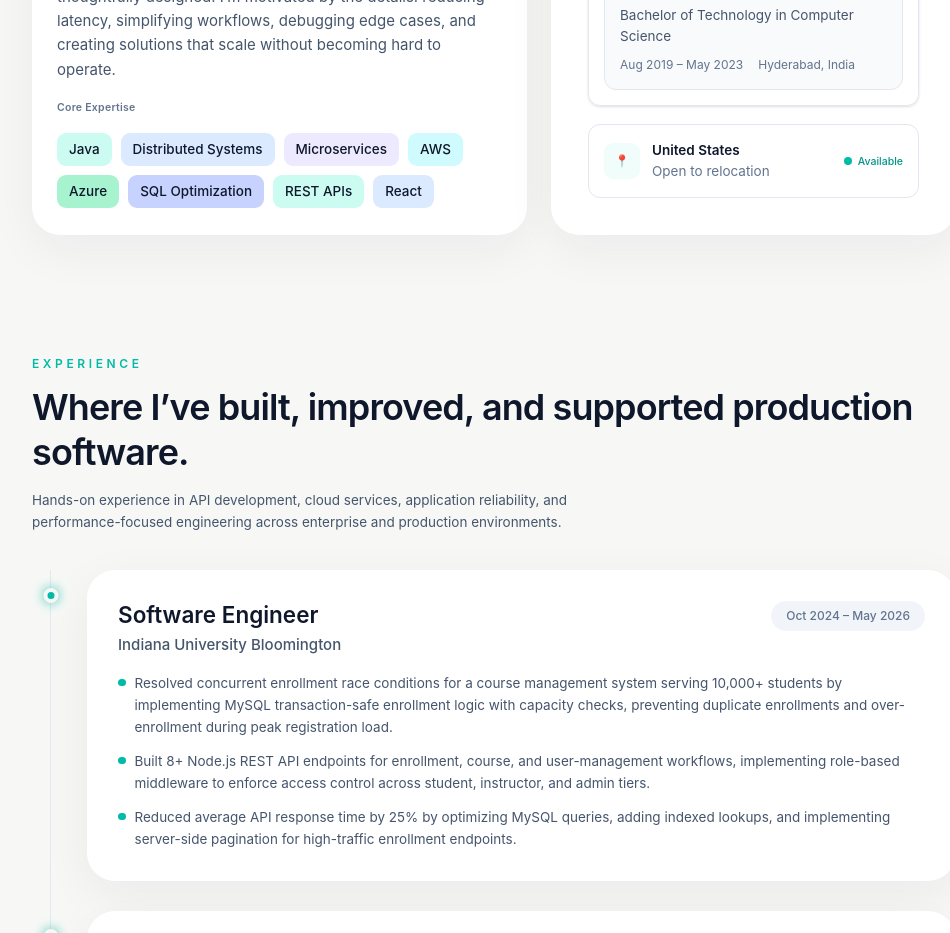
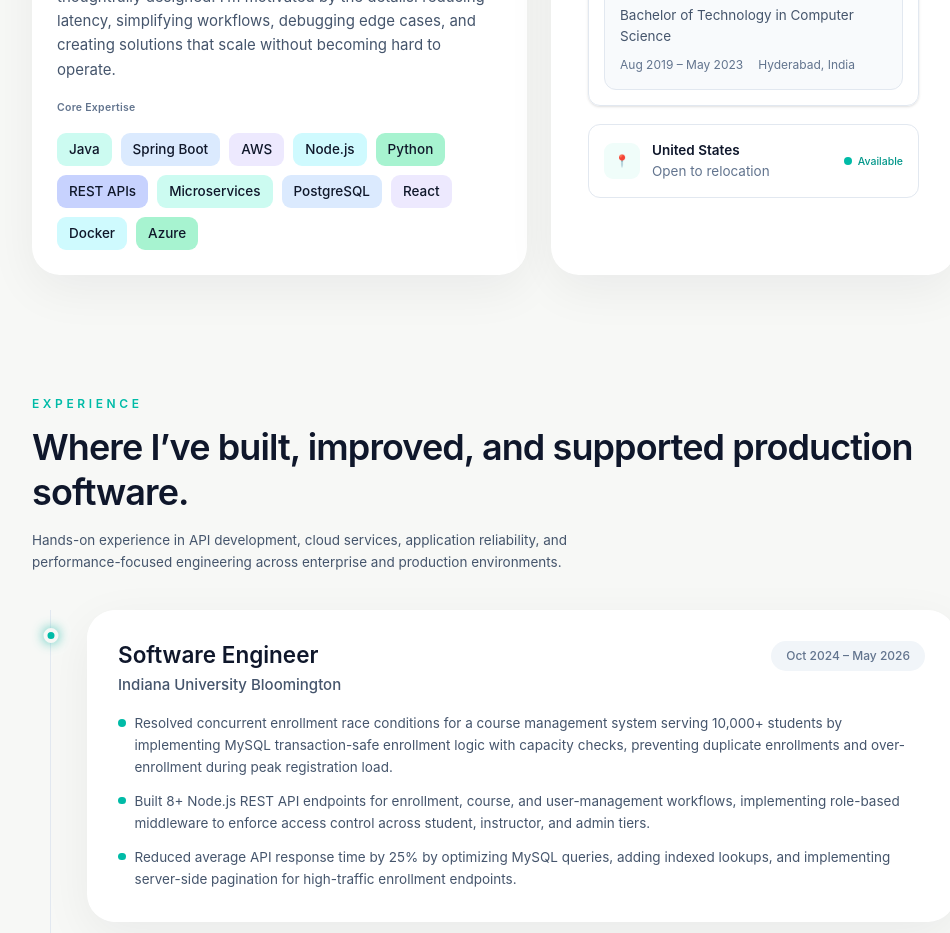
Before and after one commit to sahithireddys/sahithireddys.github.io, a React (Vite) app: page / in a window 1280 px wide. Shown: the part 1520-2453 px from the top of the page, without its empty margins (146-1096 px from the left). Built offline with nearby package versions, Linux system fonts and the light colour scheme.

Commit message:
Revise skills in AboutSection component
Updated skills list in AboutSection component to include new technologies and remove outdated ones.

```diff
--- a/src/components/AboutSection.jsx
+++ b/src/components/AboutSection.jsx
@@ -59,13 +59,16 @@ export default function AboutSection({ education, getColor }) {
           <div className="mt-6 flex flex-wrap gap-3">
             {[
               "Java",
-              "Distributed Systems",
+              "Spring Boot",
+              "AWS",
+              "Node.js",
+              "Python",
+              "REST APIs",
               "Microservices",
-              "AWS",
+              "PostgreSQL",
+              "React",
+              "Docker",
               "Azure",
-              "SQL Optimization",
-              "REST APIs",
-              "React",
             ].map((skill, index) => (
               <span
                 key={skill}
```
